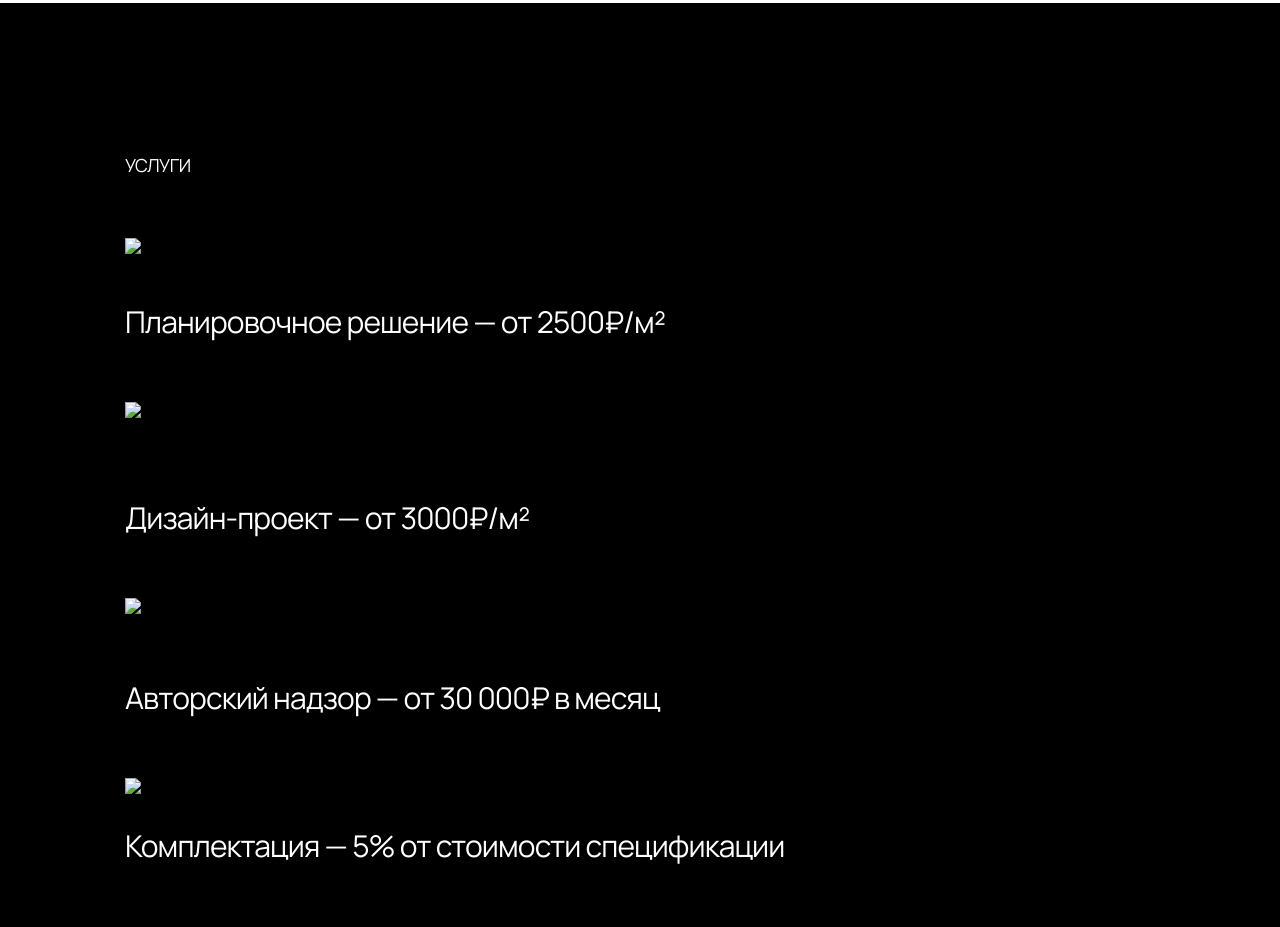
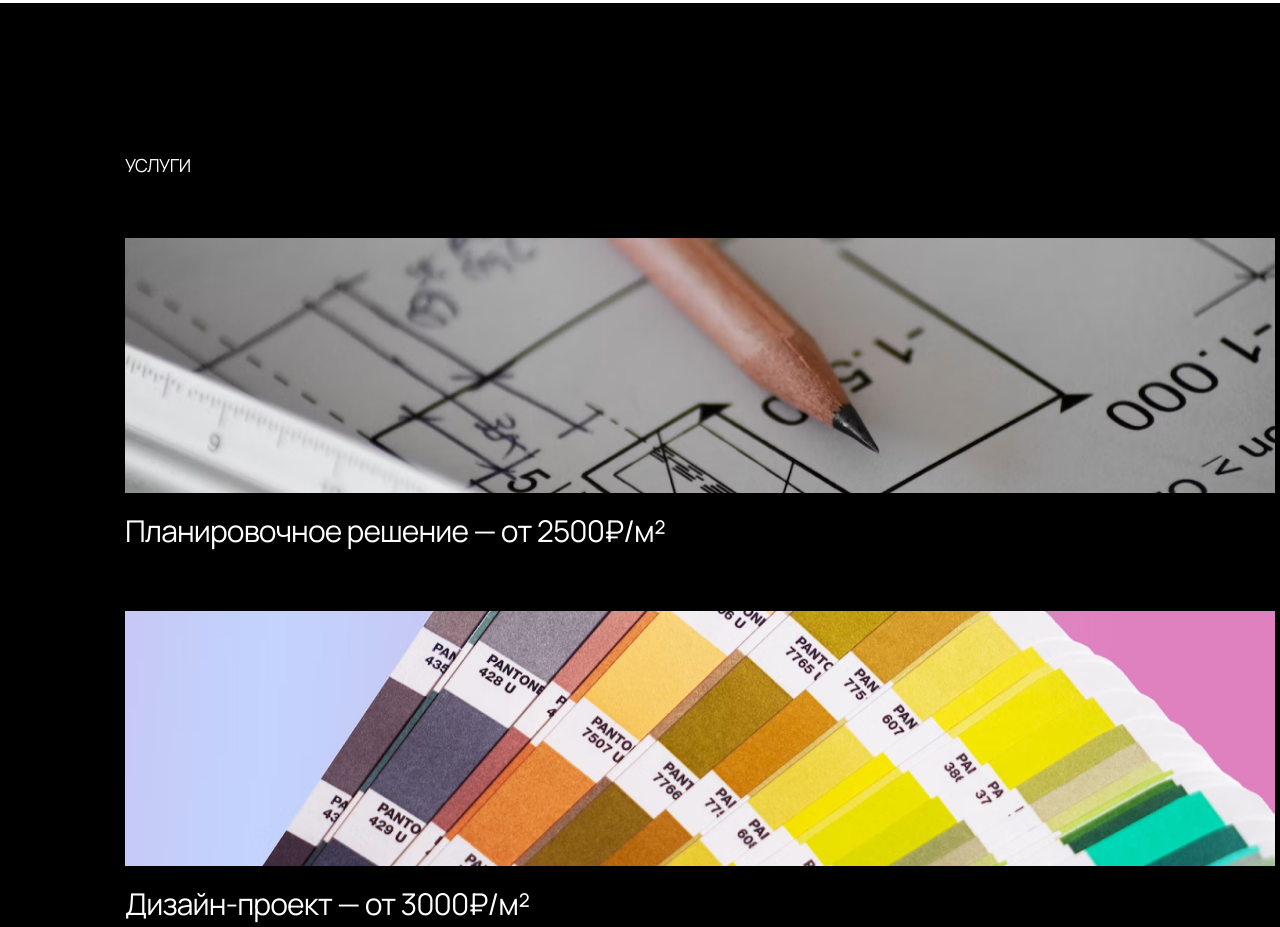
Before and after one commit to JurijsVelicevs/-, a plain HTML site: page index.html in a window 1280 px wide. Shown: the part 3792-4719 px from the top of the page. Drawn offline with Linux system fonts and the light colour scheme; the site is published under a folder, as on GitHub Pages, so addresses that start at the root find nothing.

Commit message:
Update index.html

```diff
--- a/index.html
+++ b/index.html
@@ -57,19 +57,19 @@
             <ul>
                 <li style="color: white; font-size: 18px;">УСЛУГИ</li>
                     <div class="service_building">
-                    <img class="service__img" src="/res/service_planning.png" alt="Designe plane">
+                    <img class="service__img" src="res/service_planning.png" alt="Designe plane">
                     <h3 class="service__title">Планировочное решение — от 2500₽/м²</h3>
                 </div>
                 <div class="services_list">
-                    <img class="service__img" src="/res/service_design.png" alt="Project designe color selection">
+                    <img class="service__img" src="res/service_design.png" alt="Project designe color selection">
                     <h3 class="service__title">Дизайн-проект — от 3000₽/м²</h3>
                 </div>
                 <div class="services_list">
-                    <img class="service__img" src="/res/service_supervision.png" alt="Project designe supervision check">
+                    <img class="service__img" src="res/service_supervision.png" alt="Project designe supervision check">
                     <h3 class="service__title">Авторский надзор — от 30 000₽ в месяц</h3>
                 </div>
                 <div class="services_list">
-                    <img class="service__img" src="/res/service_equipment.png" alt="Order discount ">
+                    <img class="service__img" src="res/service_equipment.png" alt="Order discount ">
                     <h3 class="service__title">Комплектация — 5% от стоимости спецификации</h3>
                 </div>
             </ul>
```
